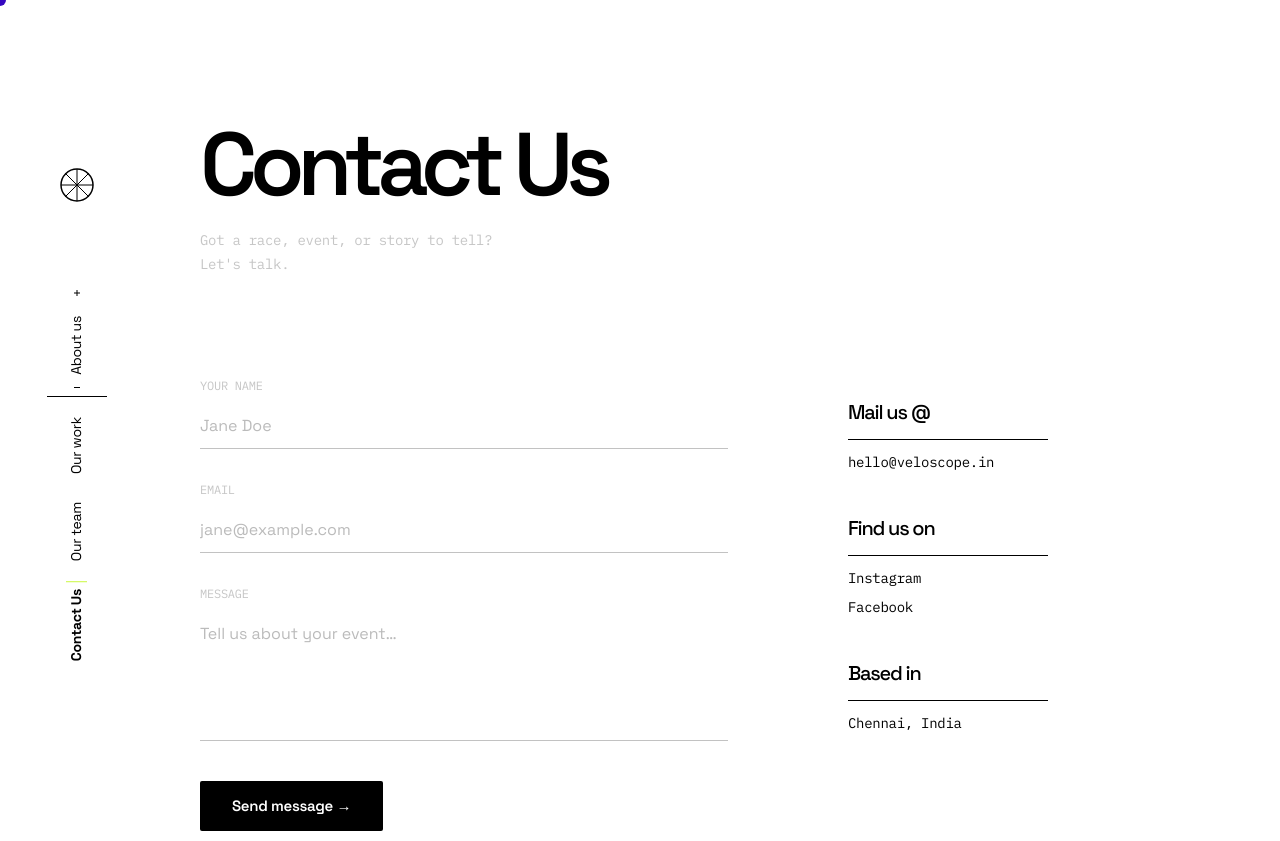
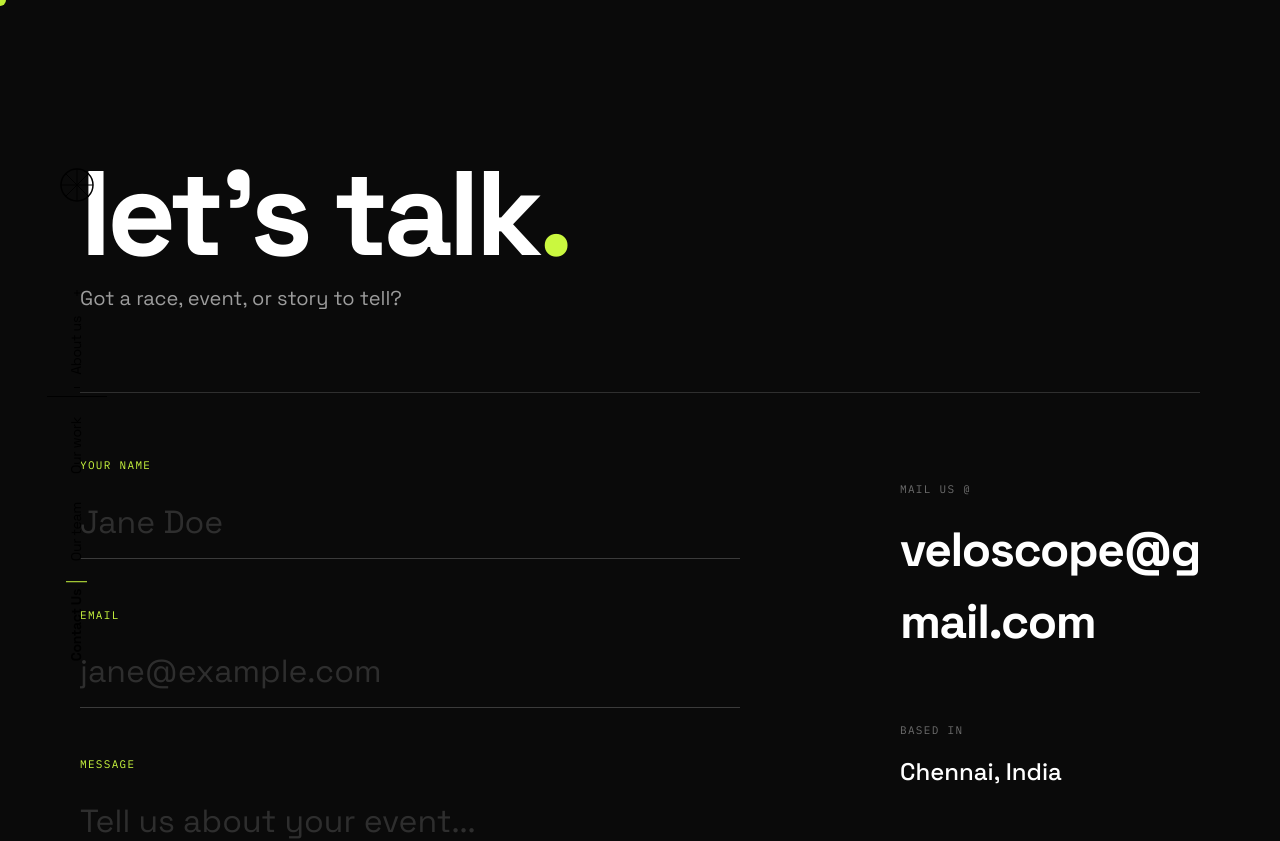
Before and after one commit to irfan-rg/veloscope, a Next.js app: page /contact in a window 1280 px wide. Shown: the top 841 px of the page. Built offline with nearby package versions, Linux system fonts and the light colour scheme.

Commit message:
contact page redesign

```diff
--- a/src/app/contact/page.module.css
+++ b/src/app/contact/page.module.css
@@ -1,65 +1,60 @@
 /* =========================================================================
-   Mobile-First Contact Page
+   Contact Page — Brutalist Dark Editorial
    ========================================================================= */
 
 .main {
-  min-height: 100vh;
-  background: var(--color-bg);
-  padding-top: 80px; /* mobile: space for hamburger */
+  min-height: 100dvh;
+  background-color: #0A0A0A;
+  padding-top: 120px;
+  color: #FFFFFF;
 }
 
 .container {
-  padding: 48px 24px 80px;
-  display: flex;
-  flex-direction: column;
-  gap: 64px;
+  padding: 0 24px;
+  max-width: 1440px;
+  margin: 0 auto;
 }
 
 /* ── Header ── */
 .header {
-  display: flex;
-  flex-direction: column;
-  gap: 20px;
-}
-
-/* Reveal animation */
-.reveal {
-  opacity: 0;
-  transform: translateY(32px);
-  transition: opacity 0.8s var(--ease-out-expo),
-              transform 0.8s var(--ease-out-expo);
-}
-.visible {
-  opacity: 1 !important;
-  transform: translateY(0) !important;
+  margin-bottom: 48px;
 }
 
 .heading {
   font-family: var(--font-primary);
-  font-weight: 600;
-  font-size: clamp(52px, 14vw, 89px);
-  line-height: 1;
-  letter-spacing: -0.08em;
-  color: var(--color-text);
+  font-weight: 700;
+  font-size: clamp(48px, 12vw, 120px);
+  line-height: 0.9;
+  letter-spacing: -0.04em;
+  color: #FFFFFF;
   margin: 0;
+  text-transform: lowercase;
 }
 
-.subtext {
-  font-family: var(--font-mono);
-  font-size: 14px;
-  line-height: 1.7;
-  letter-spacing: -0.02em;
-  color: var(--color-muted);
+.accent {
+  color: var(--color-accent);
 }
 
-/* ── Split layout (stacked on mobile) ── */
+.subheading {
+  font-family: var(--font-primary);
+  font-size: clamp(16px, 4vw, 20px);
+  color: rgba(255, 255, 255, 0.6);
+  margin-top: 16px;
+  max-width: 400px;
+  line-height: 1.4;
+}
+
+/* ── Contact Split Layout ── */
 .split {
   display: flex;
   flex-direction: column;
-  gap: 60px;
+  gap: 80px;
+  margin-bottom: 48px; /* Tighter gap before footer on mobile */
+  border-top: 1px solid rgba(255, 255, 255, 0.15);
+  padding-top: 64px;
 }
 
-/* ── Form ── */
+/* ── Brutalist Form ── */
 .formSection {
   width: 100%;
 }
@@ -67,111 +62,112 @@
 .form {
   display: flex;
   flex-direction: column;
-  gap: 32px;
+  gap: 48px;
 }
 
 .field {
   display: flex;
   flex-direction: column;
-  gap: 8px;
+  gap: 12px;
 }
 
 .label {
   font-family: var(--font-mono);
-  font-size: 12px;
-  letter-spacing: -0.02em;
-  color: var(--color-muted);
+  font-size: 11px;
+  letter-spacing: 0.12em;
+  color: var(--color-accent);
   text-transform: uppercase;
 }
 
 .input,
 .textarea {
-  font-family: var(--font-primary);
-  font-size: 16px; /* 16px prevents iOS auto-zoom */
-  color: var(--color-text);
+  width: 100%;
   background: transparent;
   border: none;
-  border-bottom: 1px solid var(--color-grey-200);
-  padding: 12px 0;
+  border-bottom: 1px solid rgba(255, 255, 255, 0.2);
+  border-radius: 0;
+  padding: 16px 0;
+  font-family: var(--font-primary);
+  font-size: clamp(24px, 4vw, 32px);
+  font-weight: 500;
+  color: #FFFFFF;
+  transition: border-color 0.4s ease, color 0.4s ease;
   outline: none;
-  transition: border-color 0.25s ease;
-  width: 100%;
-  resize: none;
-  -webkit-appearance: none;
-  border-radius: 0;
 }
 
 .input::placeholder,
 .textarea::placeholder {
-  color: var(--color-grey-300);
+  color: rgba(255, 255, 255, 0.15);
+  font-weight: 400;
 }
 
 .input:focus,
 .textarea:focus {
-  border-bottom-color: var(--color-text);
+  border-bottom-color: var(--color-accent);
 }
 
+/* Fix textarea specific issues */
+.textarea {
+  resize: vertical;
+  min-height: 120px;
+}
+
+/* Brutalist Submit Button */
 .submitBtn {
-  align-self: flex-start;
-  margin-top: 8px;
-  padding: 14px 32px;
-  background: var(--color-text);
-  color: var(--color-bg);
-  font-family: var(--font-primary);
+  width: 100%;
+  background: var(--color-accent);
+  border: none;
+  color: #0A0A0A;
+  font-family: var(--font-mono);
   font-weight: 600;
-  font-size: 15px;
-  letter-spacing: -0.02em;
-  border: none;
-  border-radius: 2px;
+  font-size: 14px;
+  letter-spacing: 0.1em;
+  text-transform: uppercase;
+  padding: 24px 0;
   cursor: pointer;
-  transition: background 0.2s ease, transform 0.2s ease;
-  -webkit-tap-highlight-color: transparent;
+  transition: all 0.4s cubic-bezier(0.16, 1, 0.3, 1);
+  display: inline-flex;
+  align-items: center;
+  justify-content: center;
+  gap: 16px;
 }
 
 .submitBtn:hover {
-  background: var(--color-accent);
-  color: var(--color-text);
+  background: #FFFFFF;
+  color: #0A0A0A;
+  transform: translateY(-2px);
 }
 
-.submitBtn:active {
-  transform: scale(0.97);
-}
-
-/* ── Info panel ── */
+/* ── Info Section (Right Column) ── */
 .infoSection {
   display: flex;
   flex-direction: column;
-  gap: 40px;
+  gap: 64px;
 }
 
 .infoBlock {
   display: flex;
   flex-direction: column;
-  gap: 12px;
+  gap: 16px;
 }
 
 .infoLabel {
-  font-family: var(--font-primary);
-  font-weight: 500;
-  font-size: 20px;
-  letter-spacing: -0.06em;
-  color: var(--color-text);
-}
-
-.divider {
-  width: 100%;
-  max-width: 200px;
-  height: 1px;
-  background: var(--color-text);
+  font-family: var(--font-mono);
+  font-size: 11px;
+  letter-spacing: 0.12em;
+  color: rgba(255, 255, 255, 0.4);
+  text-transform: uppercase;
 }
 
 .email {
-  font-family: var(--font-mono);
-  font-size: 14px;
-  letter-spacing: -0.02em;
-  color: var(--color-text);
+  font-family: var(--font-primary);
+  font-weight: 700;
+  font-size: clamp(32px, 6vw, 48px);
+  letter-spacing: -0.03em;
+  color: #FFFFFF;
   text-decoration: none;
-  transition: color 0.2s ease;
+  transition: color 0.4s ease;
+  word-break: break-all;
 }
 
 .email:hover {
@@ -181,70 +177,70 @@
 .socials {
   display: flex;
   flex-direction: column;
-  gap: 8px;
+  gap: 12px;
 }
 
 .socialLink {
-  font-family: var(--font-mono);
-  font-size: 14px;
-  letter-spacing: -0.02em;
-  color: var(--color-text);
+  font-family: var(--font-primary);
+  font-size: 24px;
+  font-weight: 500;
+  color: #FFFFFF;
   text-decoration: none;
-  transition: color 0.2s ease;
+  transition: color 0.4s ease, padding-left 0.4s ease;
 }
 
 .socialLink:hover {
   color: var(--color-accent);
+  padding-left: 12px;
 }
 
 .infoText {
-  font-family: var(--font-mono);
-  font-size: 14px;
-  letter-spacing: -0.02em;
-  color: var(--color-text);
+  font-family: var(--font-primary);
+  font-size: 24px;
+  font-weight: 500;
+  color: #FFFFFF;
   margin: 0;
 }
 
 /* =========================================================================
-   Tablet ≥ 768px
+   Tablet/Desktop
    ========================================================================= */
 @media (min-width: 768px) {
   .main {
-    padding-top: 0;
+    padding-top: 160px;
   }
 
   .container {
-    padding: 80px 40px 120px 100px;
-    gap: 100px;
+    padding: 0 48px;
+  }
+
+  .header {
+    margin-bottom: 80px;
   }
 
   .split {
     flex-direction: row;
     gap: 80px;
-    align-items: flex-start;
+    margin-bottom: 80px; /* Tighter gap before footer on desktop */
   }
 
   .formSection {
-    flex: 1.2;
+    flex: 1;
+    max-width: 700px;
   }
 
   .infoSection {
-    flex: 0.8;
-    padding-top: 20px;
+    flex: 0 0 300px;
+    padding-top: 24px; /* Align slightly down with form */
   }
 }
 
-/* =========================================================================
-   Desktop ≥ 1024px
-   ========================================================================= */
 @media (min-width: 1024px) {
   .container {
-    padding: 120px 80px 160px 200px;
-    max-width: 1440px;
-    margin: 0 auto;
+    padding: 0 80px;
   }
 
   .split {
-    gap: 120px;
+    gap: 160px;
   }
 }
--- a/src/app/contact/page.tsx
+++ b/src/app/contact/page.tsx
@@ -1,40 +1,24 @@
 'use client';
 
-import { useRef, useEffect } from 'react';
+import React from 'react';
 import styles from './page.module.css';
+import FooterCompact from '@/components/Landing/FooterCompact';
 
 export default function ContactPage() {
-  const headingRef = useRef<HTMLHeadingElement>(null);
-
-  useEffect(() => {
-    const el = headingRef.current;
-    if (!el) return;
-    const observer = new IntersectionObserver(([entry]) => {
-      if (entry.isIntersecting) el.classList.add(styles.visible);
-    }, { threshold: 0.2 });
-    observer.observe(el);
-    return () => observer.disconnect();
-  }, []);
-
   return (
     <main className={styles.main}>
       <div className={styles.container}>
 
         {/* ── Heading ── */}
         <header className={styles.header}>
-          <h1 ref={headingRef} className={`${styles.heading} ${styles.reveal}`}>
-            Contact Us
-          </h1>
-          <p className={styles.subtext}>
-            Got a race, event, or story to tell?<br />
-            Let's talk.
-          </p>
+          <h1 className={styles.heading}>let's talk<span className={styles.accent}>.</span></h1>
+          <p className={styles.subheading}>Got a race, event, or story to tell?</p>
         </header>
 
         {/* ── Contact split ── */}
         <div className={styles.split}>
 
-          {/* Left: form */}
+          {/* Left: Brutalist Form */}
           <section className={styles.formSection}>
             <form className={styles.form} onSubmit={e => e.preventDefault()}>
               <div className={styles.field}>
@@ -47,42 +31,33 @@ export default function ContactPage() {
               </div>
               <div className={styles.field}>
                 <label htmlFor="message" className={styles.label}>Message</label>
-                <textarea id="message" rows={5} placeholder="Tell us about your event…" className={styles.textarea} />
+                <textarea id="message" placeholder="Tell us about your event..." className={styles.textarea} />
               </div>
               <button type="submit" className={styles.submitBtn}>
-                Send message →
+                Send message <span>→</span>
               </button>
             </form>
           </section>
 
-          {/* Right: info */}
+          {/* Right: Info */}
           <section className={styles.infoSection}>
             <div className={styles.infoBlock}>
               <span className={styles.infoLabel}>Mail us @</span>
-              <div className={styles.divider} />
-              <a href="mailto:hello@veloscope.in" className={styles.email}>
-                hello@veloscope.in
+              <a href="mailto:veloscope@gmail.com" className={styles.email}>
+                veloscope@gmail.com
               </a>
             </div>
 
             <div className={styles.infoBlock}>
-              <span className={styles.infoLabel}>Find us on</span>
-              <div className={styles.divider} />
-              <div className={styles.socials}>
-                <a href="#" className={styles.socialLink} aria-label="Instagram">Instagram</a>
-                <a href="#" className={styles.socialLink} aria-label="Facebook">Facebook</a>
-              </div>
-            </div>
-
-            <div className={styles.infoBlock}>
               <span className={styles.infoLabel}>Based in</span>
-              <div className={styles.divider} />
               <p className={styles.infoText}>Chennai, India</p>
             </div>
           </section>
         </div>
 
       </div>
+
+      <FooterCompact />
     </main>
   );
 }
```
